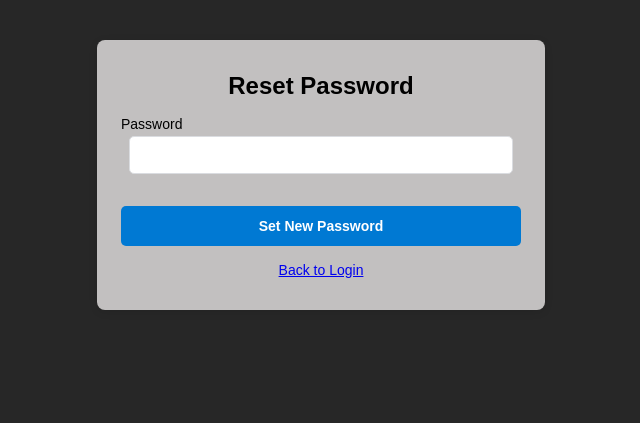
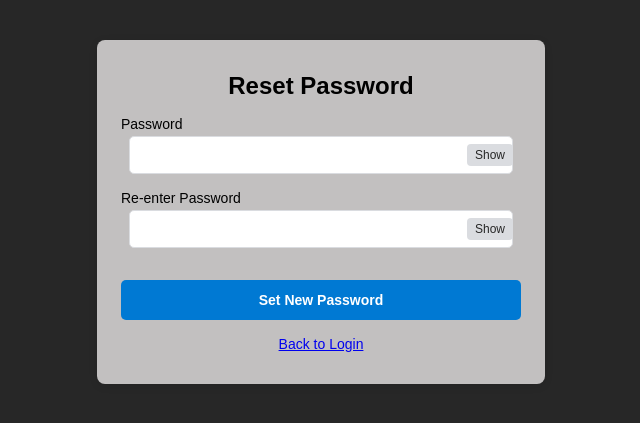
Before and after one commit to Nophobia09/securelogin, a Flask app: page /reset_password in a window 1280 px wide. Shown: the top 423 px of the page, without its empty margins (319-959 px from the left). Run offline with Flask 3, Linux system fonts and the light colour scheme.

Commit message:
Fixed password reset bug, added show password button, changed setup.sh to be executable (chmod +x)

```diff
--- a/app.py
+++ b/app.py
@@ -52,19 +52,24 @@ def forgot_password():
     return render_template('forgotPass.html', form=form)
 
 @app.route('/reset_password', methods=['GET', 'POST'])
+@csrf.exempt
 @limiter.limit("5 per minute")
 def reset_password():
     username = request.args.get('username')
     token = request.args.get('token')
     user = User.query.filter_by(username=username, reset_token=token).first()
     form = RegistrationForm()
-    if request.method == 'POST' and form.validate_on_submit():
-        new_password = form.password.data
-        password_hash = bcrypt.hashpw(new_password.encode('utf-8'), bcrypt.gensalt())
-        user.password_hash = password_hash.decode('utf-8')
-        db.session.commit()
-        flash("Password has been reset! You may now log in.", "success")
-        return redirect(url_for('login'))
+    if request.method == 'POST':
+        password = request.form.get('password')
+        reenter_password = request.form.get('reenter_password')
+        if password and reenter_password and password == reenter_password:
+            password_hash = bcrypt.hashpw(password.encode('utf-8'), bcrypt.gensalt())
+            user.password_hash = password_hash.decode('utf-8')
+            db.session.commit()
+            flash("Password has been reset! You may now log in.", "success")
+            return redirect(url_for('login'))
+        else:
+            flash("Passwords do not match or are empty.", "error")
     return render_template('reset_password.html', form=form, username=username, token=token)
 
 @app.route('/register', methods=['POST'])
@@ -149,4 +154,4 @@ def privacy_policy():
     return render_template('privacy-policy.html')
 
 if __name__ == '__main__':
-    app.run(host='0.0.0.0', port=5000) #debug=true for development if needed
+    app.run(host='0.0.0.0', port=5000) #debug=True for development if needed
--- a/templates/reset_password.html
+++ b/templates/reset_password.html
@@ -34,10 +34,18 @@
         <h1>Reset Password</h1>
         <form method="POST">
             {{ form.hidden_tag() }}
-            <div class="form-group">
+            <div class="form-group" style="position:relative;">
                 {{ form.password.label }}
-                <div class="input-container">
-                    {{ form.password(size=32) }}
+                <div class="input-container" style="position:relative;">
+                    {{ form.password(size=32, id='password') }}
+                    <button type="button" class="show-password-btn" data-target="password" style="position:absolute;right:8px;top:50%;transform:translateY(-50%);padding:4px 8px;font-size:12px;border-radius:4px;background:#dadce0;color:#272727;border:none;cursor:pointer;">Show</button>
+                </div>
+            </div>
+            <div class="form-group" style="position:relative;">
+                <label for="reenter_password">Re-enter Password</label>
+                <div class="input-container" style="position:relative;">
+                    <input type="password" id="reenter_password" name="reenter_password" size="32" required>
+                    <button type="button" class="show-password-btn" data-target="reenter_password" style="position:absolute;right:8px;top:50%;transform:translateY(-50%);padding:4px 8px;font-size:12px;border-radius:4px;background:#dadce0;color:#272727;border:none;cursor:pointer;">Show</button>
                 </div>
             </div>
             <button class="reset-btn" type="submit">Set New Password</button>
@@ -55,5 +63,20 @@
           {% endif %}
         {% endwith %}
     </div>
+<script>
+    document.querySelectorAll('.show-password-btn').forEach(function(btn) {
+        btn.addEventListener('click', function() {
+            const targetId = btn.getAttribute('data-target');
+            const input = document.getElementById(targetId);
+            if (input.type === 'password') {
+                input.type = 'text';
+                btn.textContent = 'Hide';
+            } else {
+                input.type = 'password';
+                btn.textContent = 'Show';
+            }
+        });
+    });
+</script>
 </body>
 </html>
```
